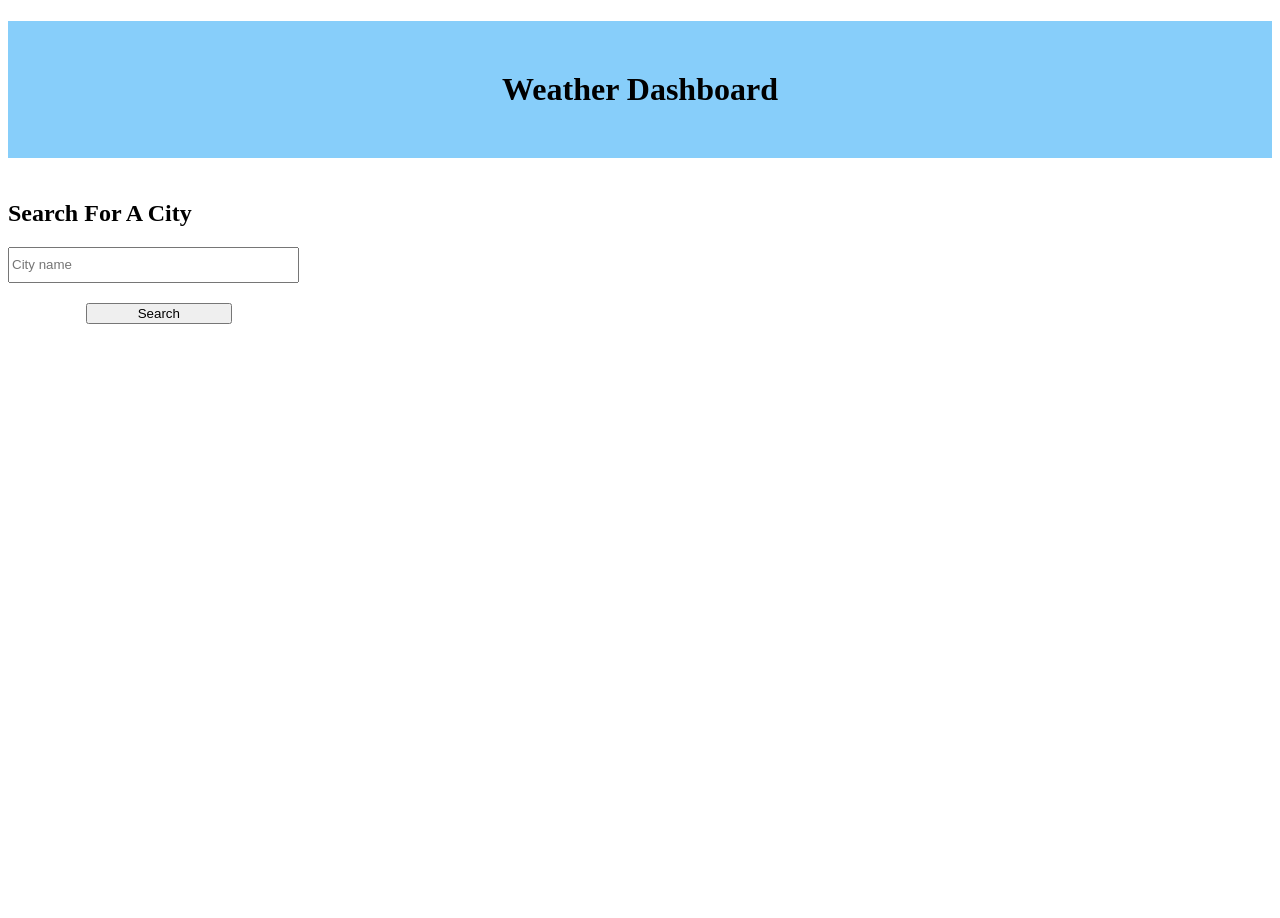
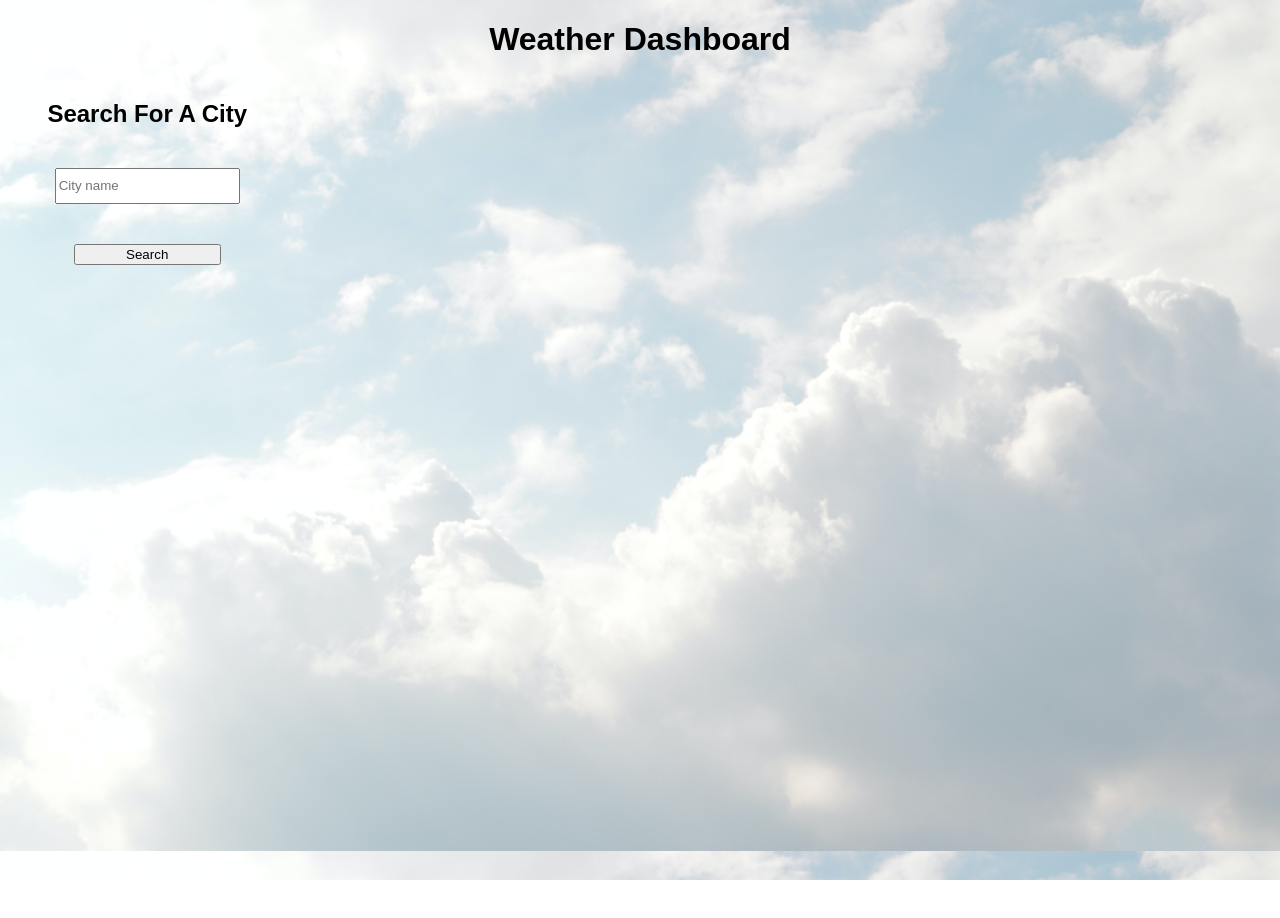
Before and after one commit to TatumSterling/weather-dashboard, a plain HTML site: page index.html in a window 1280 px wide. After the commit the page ends 880 px from the top, so only its background shows below. Drawn offline with nearby package versions, Linux system fonts and the light colour scheme.

Commit message:
added background cover photo and updating styling

```diff
--- a/assets/style.css
+++ b/assets/style.css
@@ -1,55 +1,69 @@
+body {
+    font-family: Arial, sans-serif;
+    margin: 0;
+    padding: 0;
+    background-image: url('./images/weatherboard-background.jpg');
+    background-size: cover;
+    background-repeat: no-repeat;
+    background-position: center center;
+    background-attachment: fixed;
+    color: black;
+}
+
+header {
+
+    background-color: white;
+    text-align: center;
+    padding: 50px;
+    border: solid black;
+}
+
 #title {
     text-align: center;
-    background-color:lightskyblue;
-    padding: 50px;
 }
-
 main {
     float: right;
     border: solid black;
     width: 75%;
     height: 100vh;
-
 }
 
 #current-weather-container {
     border: solid black;
-    right: 100%;
+    text-align: center;
 
 }
 
 #search {
     width: 23%;
     height: 100vh;
-
     display: flex;
     flex-direction: column;
+    align-items: center;
+
 }
 
 #search-bar {
     height: 30px;
+    margin: 20px;
 }
 
 #search-btn {
     width: 50%;
-    position: relative;
-    left: 20%;
     margin: 20px;
-
 }
-
-
 
 #future-container {
     display: flex;
     flex-direction: row;
-    border: solid black;
 }
 
 .future-card {
     padding: 20px;
-    border: solid pink;
+    border: solid black;
     width: 20%;
+    margin: 10px;
+
 }
 
 .city-history {
@@ -58,7 +72,7 @@ main {
     width: 75%;
     justify-content: center;
     margin: 10px;
-    background-color: lightblue;
+
 }
 
 #search-hist {
```
Also changed, not shown: assets/images/weatherboard-background.jpg (added).
